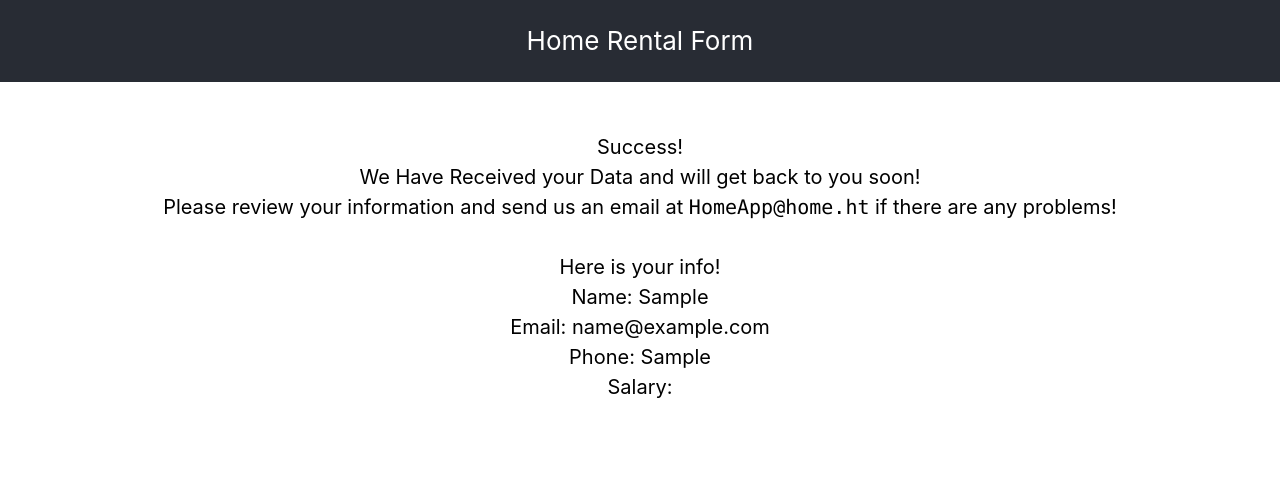
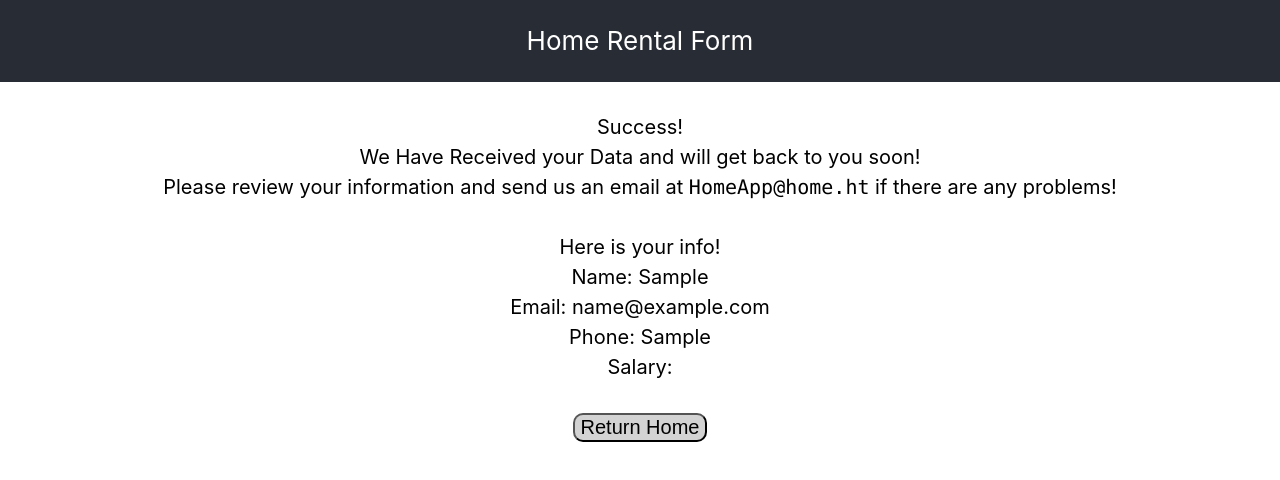
Before and after one commit to tlebon/React-tenant-app, a React (Create React App) app: page / in a window 1280 px wide. Both pictures are taken after typing "Sample", "name@example.com", "Sample" into the empty fields and a click on the input "Submit". Shown: the top 480 px of the page. Built offline with nearby package versions, Linux system fonts and the light colour scheme.

Commit message:
added home button, comments, clean up, readme

```diff
--- a/src/App.css
+++ b/src/App.css
@@ -24,7 +24,7 @@
   color: #61dafb;
 }
 
-input{
+input,button{
 border-radius: 10px;
 font-size:20px;
 background-color: lightgrey;
@@ -49,7 +49,7 @@ background-color: lightgrey;
 }
 
 .success{
-padding-top: 50px;
+padding-top: 30px;
 }
 
 @keyframes App-logo-spin {
--- a/src/InfoForm.jsx
+++ b/src/InfoForm.jsx
@@ -18,6 +18,7 @@ class InfoForm extends Component {
 
     this.handlePhoneChange = this.handlePhoneChange.bind(this);
     this.handleSubmit = this.handleSubmit.bind(this);
+    this.handleHome = this.handleHome.bind(this);
     this.handleRadioChange = this.handleRadioChange.bind(this);
     this.handleProgressBar = this.handleProgressBar.bind(this);
     this.handleNameChange = this.handleNameChange.bind(this);
@@ -61,7 +62,7 @@ class InfoForm extends Component {
     !this.state.salary && this.handleProgressBar();
   }
 
-  handleProgressBar(event) {
+  handleProgressBar() {
     // console.log('working' +this.state.progress)
     this.setState({
       progress: this.state.progress + 25
@@ -74,6 +75,17 @@ class InfoForm extends Component {
       form: false
     })
     event.preventDefault();
+  }
+
+  handleHome() {
+    this.setState({
+      name: "",
+      email: "",
+      phone: "",
+      salary: "",
+      progress: 0,
+      form: true
+    })
   }
 
   render() {
@@ -186,6 +198,10 @@ class InfoForm extends Component {
           Phone: {this.state.phone}
           <br />
           Salary: {this.state.salary}
+          <br />
+          <br />
+          <button onClick={this.handleHome}>Return Home</button>
+
         </div>)
     }
   }
```
Also changed, not shown: src/Success.jsx (deleted, +0 -22 lines), package.json (line endings or trailing spaces), 1 other file (tests, documents, lock files or other folders).
